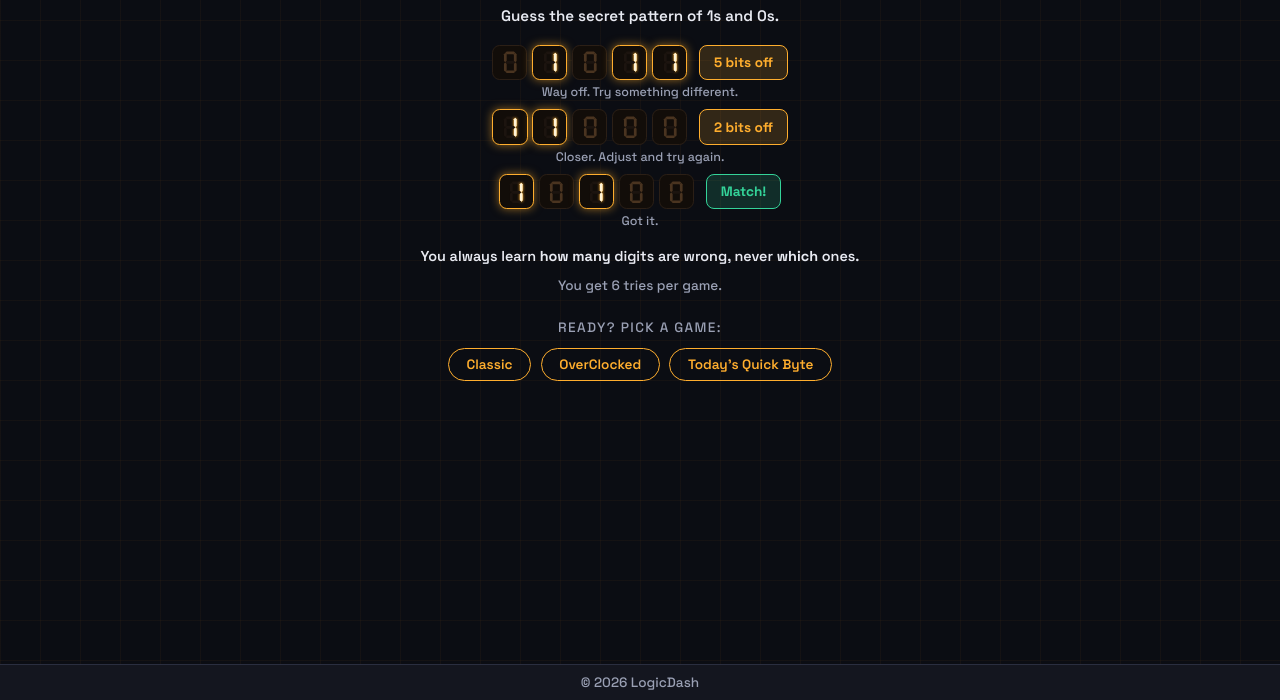
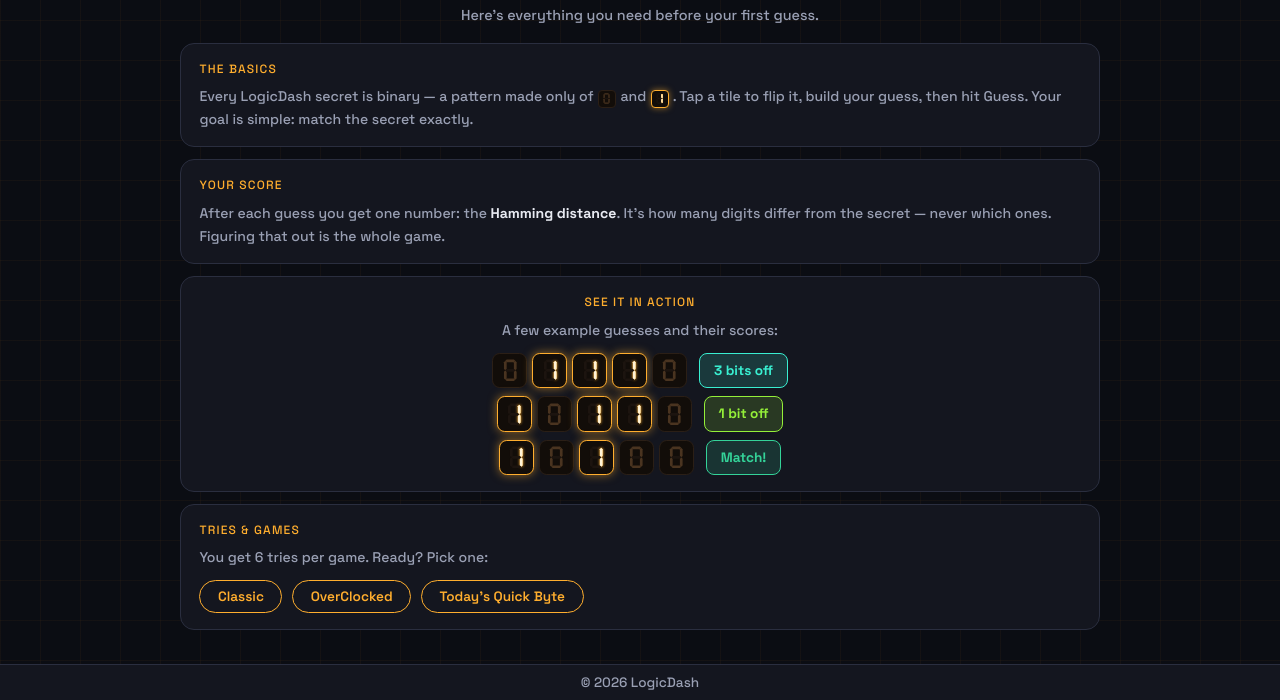
Before and after one commit to MrHutt/logicdash-rebuild, an Astro site: page /how-to-play in a window 1280 px wide. Shown: the part 100-800 px from the top of the page. Built offline with nearby package versions, Linux system fonts and the light colour scheme; Astro itself is replaced by a stand-in of ours.

Commit message:
Fix demo badge colors and expand How to Play into explained blocks
Fix: DemoRow was hardcoding every non-match badge to amber regardless of distance, unlike
the real game where the badge color is a function of the distance (via distanceColor()).
DemoRow now takes a numeric `distance` prop instead of a display string, derives the label
itself, and computes the real per-distance hue — so "1 bit off", "3 bits off", etc. now
show genuinely different colors on the homepage and How to Play, matching actual gameplay.

Rewrite How to Play with more explanatory depth, organized into distinct bordered blocks
(The Basics, Your Score, See It In Action, Tries & Games) rather than a single dense
section: introduces "binary" and "Hamming distance" by name, keeps the "how many vs
which" distinction, and wraps the worked-example rows in their own bordered block for
visual clarity. Swapped the worked example's distances (3, 1, 0) for the previous set,
dropping the maximum-distance case (5 out of 5 bits) since that's trivially solvable by
inverting every bit and doesn't illustrate the general mechanic.

Add BitChip, a small inline component for referencing a single bit value (0 or 1) within
prose text, styled like the real tiles instead of plain characters.

Co-Authored-By: Claude Sonnet 5 <noreply@anthropic.com>

```diff
--- /dev/null
+++ b/src/components/BitChip.astro
@@ -0,0 +1,63 @@
+---
+// Small inline reference to a single bit value (0 or 1) for use within prose text,
+// styled like the real game's tiles so bit values stay visually consistent everywhere
+// they're mentioned, not just inside the actual game/demo components.
+import { SEGMENT_POINTS, SEGMENTS_BY_DIGIT } from "../lib/hammingGame";
+
+interface Props {
+	value: "0" | "1";
+}
+
+const { value } = Astro.props;
+---
+
+<span class={`bit-chip ${value === "1" ? "bit-chip--on" : ""}`}>
+	<svg class="bit-chip-digit" viewBox="0 0 60 100" aria-hidden="true">
+		{
+			Object.entries(SEGMENT_POINTS).map(([seg, points]) => (
+				<polygon class={`bit-chip-segment ${SEGMENTS_BY_DIGIT[value].includes(seg) ? "is-on" : ""}`} points={points} />
+			))
+		}
+	</svg>
+</span>
+
+<style>
+	.bit-chip {
+		display: inline-flex;
+		align-items: center;
+		justify-content: center;
+		width: 1.3em;
+		height: 1.3em;
+		margin: 0 0.05em;
+		vertical-align: -0.22em;
+		border-radius: 22%;
+		border: 1px solid #2b1f16;
+		background: #120d09;
+	}
+
+	.bit-chip--on {
+		border-color: #ffae2e;
+		box-shadow: 0 0 6px color-mix(in srgb, #ffae2e 55%, transparent);
+	}
+
+	.bit-chip-digit {
+		width: 68%;
+		height: 68%;
+		overflow: visible;
+	}
+
+	.bit-chip-segment {
+		fill: #1c140f;
+	}
+
+	.bit-chip:not(.bit-chip--on) .bit-chip-segment.is-on {
+		fill: #4a3420;
+	}
+
+	.bit-chip--on .bit-chip-segment.is-on {
+		fill: #fff3d6;
+		filter:
+			drop-shadow(0 0 2px #ffae2e)
+			drop-shadow(0 0 5px #ffae2e);
+	}
+</style>
--- a/src/components/DemoRow.astro
+++ b/src/components/DemoRow.astro
@@ -1,20 +1,21 @@
 ---
 // Static (non-interactive) illustration of a guess + its result, reusing the real
-// seven-segment tile rendering from the game engine. Used on the homepage and How to Play
-// so both pages show the exact same visual, not two versions that could drift apart.
-import { SEGMENT_POINTS, SEGMENTS_BY_DIGIT } from "../lib/hammingGame";
+// seven-segment tile rendering AND the real distance-to-color logic from the game engine,
+// so this never drifts out of sync with what the actual game looks like.
+import { SEGMENT_POINTS, SEGMENTS_BY_DIGIT, distanceColor } from "../lib/hammingGame";
 
 interface Props {
 	/** The guess to display, e.g. "10110". */
 	bits: string;
-	/** The result label, e.g. "2 bits off" or "Match!". */
-	result: string;
-	/** "match" styles the badge in the success color instead of amber. Defaults to "distance". */
-	variant?: "distance" | "match";
+	/** How many digits differ from the (unshown) secret. 0 renders as a "Match!" badge. */
+	distance: number;
 }
 
-const { bits, result, variant = "distance" } = Astro.props;
+const { bits, distance } = Astro.props;
 const bitArray = bits.split("");
+const isMatch = distance === 0;
+const label = isMatch ? "Match!" : `${distance} bit${distance === 1 ? "" : "s"} off`;
+const badgeColor = isMatch ? "var(--color-success)" : distanceColor(distance, bits.length);
 ---
 
 <div class="demo-row">
@@ -34,7 +35,9 @@ const bitArray = bits.split("");
 			))
 		}
 	</div>
-	<span class={`demo-badge ${variant === "match" ? "demo-badge--match" : ""}`}>{result}</span>
+	<span class="demo-badge" style={`--badge-color: ${badgeColor}`}>
+		{label}
+	</span>
 </div>
 
 <style>
@@ -98,15 +101,9 @@ const bitArray = bits.split("");
 		font-weight: 700;
 		font-size: 0.85rem;
 		border-radius: 8px;
-		border: 1px solid #ffae2e;
-		color: #ffae2e;
-		background: color-mix(in srgb, #ffae2e 16%, transparent);
+		border: 1px solid var(--badge-color);
+		color: var(--badge-color);
+		background: color-mix(in srgb, var(--badge-color) 16%, transparent);
 		white-space: nowrap;
 	}
-
-	.demo-badge--match {
-		border-color: var(--color-success);
-		color: var(--color-success);
-		background: color-mix(in srgb, var(--color-success) 16%, transparent);
-	}
 </style>
--- a/src/lib/hammingGame.ts
+++ b/src/lib/hammingGame.ts
@@ -80,7 +80,7 @@ function hammingDistance(a: string, b: string): number {
 	return distance;
 }
 
-function distanceColor(distance: number, bitLength: number): string {
+export function distanceColor(distance: number, bitLength: number): string {
 	// distance ranges 1..bitLength here (0 is handled separately as a match).
 	// Map the closest miss to a warm yellow-green and the farthest to a cool violet-blue,
 	// so every step in between is a clearly distinct hue rather than clustering in one band.
--- a/src/pages/how-to-play.astro
+++ b/src/pages/how-to-play.astro
@@ -1,11 +1,15 @@
 ---
 import Layout from "../layouts/Layout.astro";
 import DemoRow from "../components/DemoRow.astro";
+import BitChip from "../components/BitChip.astro";
 
+// Distances deliberately avoid the maximum (bit length itself) — if every single digit
+// were wrong, flipping all of them would trivially solve it next guess. That's not a useful
+// example of the general mechanic, so these stick to more ordinary in-between distances.
 const steps = [
-	{ bits: "01011", result: "5 bits off", note: "Way off. Try something different." },
-	{ bits: "11000", result: "2 bits off", note: "Closer. Adjust and try again." },
-	{ bits: "10100", result: "Match!", note: "Got it.", variant: "match" as const },
+	{ bits: "01110", distance: 3 },
+	{ bits: "10110", distance: 1 },
+	{ bits: "10100", distance: 0 },
 ];
 
 const games = [
@@ -18,30 +22,38 @@ const games = [
 <Layout title="How to Play">
 	<section class="hero">
 		<h1>Bits, Explained.</h1>
-		<p class="hero-subline">Guess the secret pattern of 1s and 0s.</p>
+		<p class="hero-lead">Here's everything you need before your first guess.</p>
 	</section>
 
-	<section class="example">
-		<div class="example-steps">
-			{
-				steps.map((step) => (
-					<div class="example-step">
-						<DemoRow bits={step.bits} result={step.result} variant={step.variant} />
-						<span class="example-note">{step.note}</span>
-					</div>
-				))
-			}
+	<div class="blocks">
+		<section class="block">
+			<p class="block-title">The Basics</p>
+			<p class="block-text">
+				Every LogicDash secret is binary — a pattern made only of <BitChip value="0" /> and{" "}
+				<BitChip value="1" />. Tap a tile to flip it, build your guess, then hit Guess. Your goal is
+				simple: match the secret exactly.
+			</p>
+		</section>
+
+		<section class="block">
+			<p class="block-title">Your Score</p>
+			<p class="block-text">
+				After each guess you get one number: the <em>Hamming distance</em>. It's how many digits
+				differ from the secret — never which ones. Figuring that out is the whole game.
+			</p>
+		</section>
+
+		<section class="block block--example">
+			<p class="block-title">See It In Action</p>
+			<p class="block-text">A few example guesses and their scores:</p>
+			<div class="example-rows">
+				{steps.map((step) => <DemoRow bits={step.bits} distance={step.distance} />)}
 			</div>
 		</section>
 
-	<p class="rule-line">
-		You always learn <em>how many</em> digits are wrong, never <em>which</em> ones.
-	</p>
-
-	<p class="attempts-line">You get 6 tries per game.</p>
-
-	<section class="ready">
-		<p class="ready-label">Ready? Pick a game:</p>
+		<section class="block">
+			<p class="block-title">Tries &amp; Games</p>
+			<p class="block-text">You get 6 tries per game. Ready? Pick one:</p>
 			<div class="ready-links">
 				{
 					games.map((game) => (
@@ -52,6 +64,7 @@ const games = [
 				}
 			</div>
 		</section>
+	</div>
 </Layout>
 
 <style>
@@ -61,79 +74,67 @@ const games = [
 	}
 
 	.hero h1 {
-		margin: 0 0 0.4rem;
+		margin: 0 0 0.35rem;
 		font-size: clamp(1.6rem, 5vw, 2.1rem);
 	}
 
-	.hero-subline {
+	.hero-lead {
 		margin: 0 auto;
-		max-width: 26rem;
-		font-size: 0.95rem;
-		font-weight: 600;
-		color: var(--color-text);
+		font-size: 0.9rem;
 	}
 
-	.example {
-		margin-bottom: 1rem;
+	.blocks {
+		display: flex;
+		flex-direction: column;
+		gap: 0.75rem;
 	}
 
-	.example-steps {
-		display: flex;
-		flex-direction: column;
-		align-items: center;
-		gap: 0.6rem;
+	.block {
+		background: var(--color-surface);
+		border: 1px solid var(--color-border);
+		border-radius: 14px;
+		padding: 1rem 1.15rem;
 	}
 
-	.example-step {
-		display: flex;
-		flex-direction: column;
-		align-items: center;
-		gap: 0.25rem;
+	.block-title {
+		margin: 0 0 0.4rem;
+		font-size: 0.75rem;
+		text-transform: uppercase;
+		letter-spacing: 0.1em;
+		color: #ffae2e;
 	}
 
-	.example-note {
-		font-size: 0.78rem;
-		color: var(--color-text-muted);
+	.block-text {
+		margin: 0;
+		font-size: 0.88rem;
 	}
 
-	.rule-line {
-		margin: 0 auto;
-		max-width: 32rem;
-		text-align: center;
-		font-size: 0.9rem;
-		font-weight: 600;
-		color: var(--color-text);
-	}
-
-	.rule-line em {
+	.block-text em {
 		color: var(--color-text);
 		font-style: normal;
 		font-weight: 700;
 	}
 
-	.attempts-line {
-		margin: 0.4rem auto 1.25rem;
-		text-align: center;
-		font-size: 0.85rem;
-	}
-
-	.ready {
+	.block--example {
 		text-align: center;
 	}
 
-	.ready-label {
-		margin: 0 0 0.6rem;
-		font-size: 0.85rem;
-		text-transform: uppercase;
-		letter-spacing: 0.1em;
-		color: var(--color-text-muted);
+	.block--example .block-text {
+		margin-bottom: 0.75rem;
+	}
+
+	.example-rows {
+		display: flex;
+		flex-direction: column;
+		align-items: center;
+		gap: 0.5rem;
 	}
 
 	.ready-links {
 		display: flex;
-		justify-content: center;
 		flex-wrap: wrap;
 		gap: 0.6rem;
+		margin-top: 0.7rem;
 	}
 
 	.ready-link {
--- a/src/pages/index.astro
+++ b/src/pages/index.astro
@@ -36,7 +36,7 @@ const games = [
 	/>
 
 	<div class="teaser">
-		<DemoRow bits="10110" result="2 bits off" />
+		<DemoRow bits="10110" distance={2} />
 	</div>
 	<p class="teaser-caption">That's the idea. Try it for real below.</p>
 
```
Lines whose indentation alone changed are shown as unchanged.
